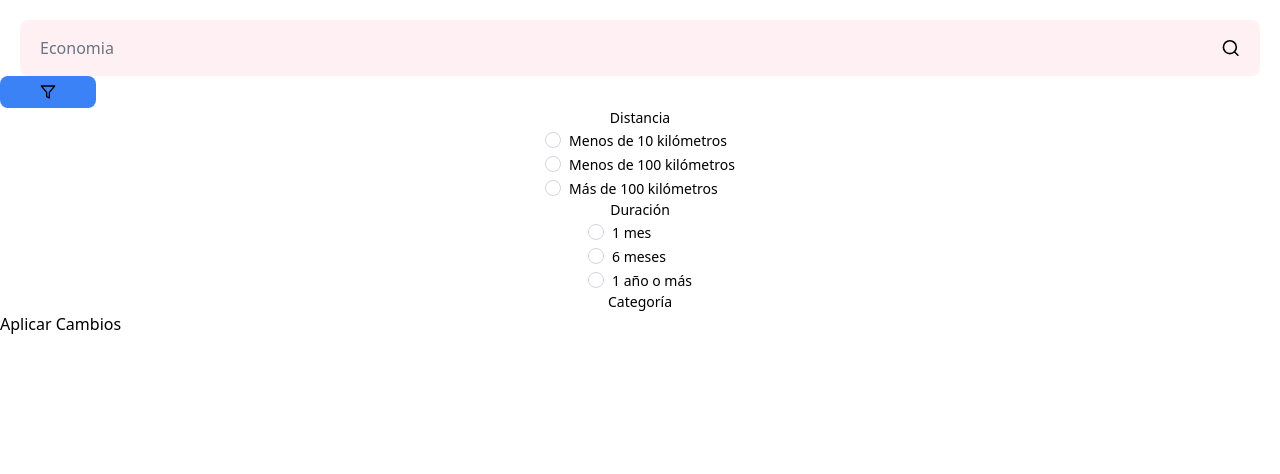
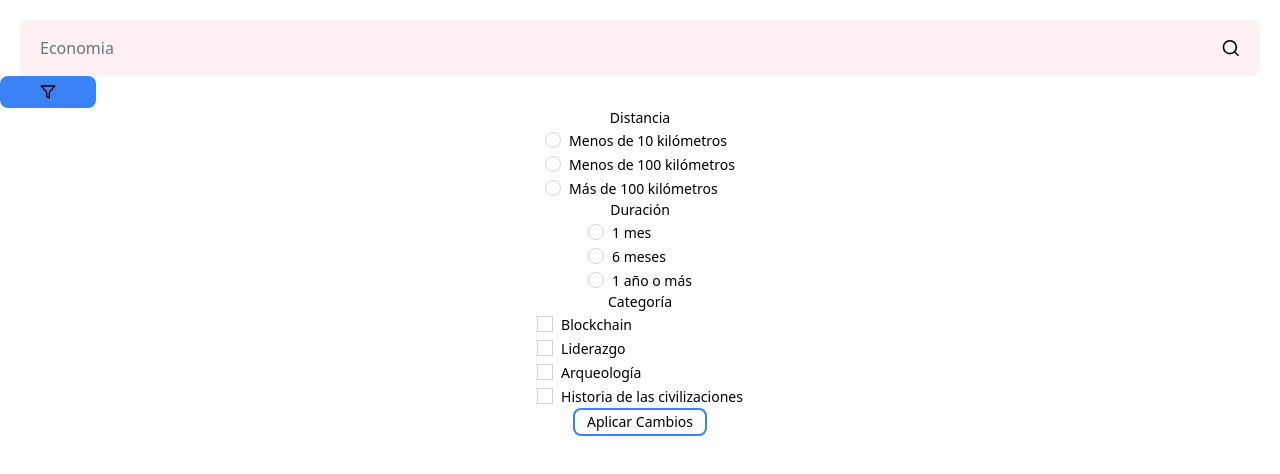
Before and after one commit to obnol/anylearn-web, a React (Create React App) app: page /search in a window 1280 px wide. Shown: the top 474 px of the page. Built offline with nearby package versions, Linux system fonts and the light colour scheme.

Commit message:
Added Checkboxes

```diff
--- a/src/App.jsx
+++ b/src/App.jsx
@@ -2,7 +2,7 @@ import React from 'react';
 import { Routes, Route } from 'react-router-dom';
 import { LinkedInCallback } from 'react-linkedin-login-oauth2';
 import LogIn from './app/auth/LogIn';
-import Search from './app/search/Search';
+import Search from './app/search/search';
 import Signup from './app/auth/SignUp';
 import Home from './app/home/Home';
 import Course from './app/course/Course';
--- a/src/app/search/components/filters.jsx
+++ b/src/app/search/components/filters.jsx
@@ -1,53 +1,40 @@
-import { Button, Checkbox, FormControlLabel, FormGroup, RadioGroup, Radio } from "@material-ui/core";
-import { render } from "@testing-library/react";
-import { root } from "postcss";
 
 import React, { useState } from "react";
+import Dummy from '../../dummy.json'
 import { FiFilter } from 'react-icons/fi';
 
-var opened = false;
-
-
-const displayHideFilters = (display) => {
-    display ? (
-        <div className='flex h-full w-full justify-center items-center'>
-            <p className='font-medium text-sm text-white'>Open</p>
-        </div>
-    ) : (
-        <div className='flex h-full w-full justify-center items-center'>
-            <p className='font-medium text-sm text-white'>Closed</p>
-        </div>
-    )
-}
+var Categories = ["Blockchain","Liderazgo","Arqueología","Historia de las civilizaciones"];
+var SearchResult = [];
+//const Duration = ["1 mes","6 meses","1 año"]
+//const Distance = ["Menos de 10 Kilómetros","Menos de 100 kilómetros","Más de 100 Kilómetros, dentro de España","Más de 100 Kilómetros, fuera de España"]
 
 const submitValues =
 {
     distance: 0,
     duration: 0,
-    category: []
+    category: [false,false,false,false]
 };
 
 const onValueChange = (event) => {
-    if (event.target.id == "distance") {
+    if (event.target.id === "distance") {
         submitValues.distance = event.target.value;
         console.log(submitValues.distance);
     }
-    else if (event.target.id == "duration") {
+    else if (event.target.id === "duration") {
         submitValues.duration = event.target.value;
     }
-    else if (event.target.id == "category") {
-
+    else if (event.target.id === "category") {
+        submitValues.category[event.target.id] = !submitValues.category[event.target.id];
     }
 };
 
 const onSubmit = (event) => {
-    if (event.target.id == "distance")
-        submitValues.distance = event.target.value;
+    console.log("submitted!");
+
 };
 
 const Filters = () => {
     const [display, setDisplay] = useState(true);
-
     return (
         <>
             <div
@@ -61,12 +48,12 @@ const Filters = () => {
             <div>
                 {
                     display ? (
-                        <>
+                        <div onSubmit={onSubmit}>
                             <div className='flex h-full w-full justify-center items-center'>
                                 <p className='font-medium text-sm text-black'>Distancia</p>
                             </div>
                             <div className="flex justify-center">
-                                <div onSubmit={onSubmit}>
+                                <div>
                                     <div className="form-check" onChange={onValueChange}>
                                         <input className="form-check-input appearance-none rounded-full h-4 w-4 border border-gray-300 bg-white checked:bg-blue-600 checked:border-blue-600 focus:outline-none transition duration-200 mt-1 align-top bg-no-repeat bg-center bg-contain float-left mr-2 cursor-pointer" type="radio" name="flexRadioDefault" value="<10" id="distance" />
                                         <label className="form-check-label inline-block font-medium text-sm text-black">
@@ -91,7 +78,7 @@ const Filters = () => {
                                 <p className='font-medium text-sm text-black'>Duración</p>
                             </div>
                             <div className="flex justify-center">
-                                <div onSubmit={onSubmit}>
+                                <div>
                                     <div className="form-check" onChange={onValueChange}>
                                         <input className="form-check-input appearance-none rounded-full h-4 w-4 border border-gray-300 bg-white checked:bg-blue-600 checked:border-blue-600 focus:outline-none transition duration-200 mt-1 align-top bg-no-repeat bg-center bg-contain float-left mr-2 cursor-pointer" type="radio" name="flexRadioDefault" value="1 mes" id="duration" />
                                         <label className="form-check-label inline-block font-medium text-sm text-black">
@@ -115,14 +102,35 @@ const Filters = () => {
                             <div className='flex h-full w-full justify-center items-center'>
                                 <p className='font-medium text-sm text-black'>Categoría</p>
                             </div>
-                            <button className="btn btn-default" type="submit">
-                                Aplicar Cambios
+                            <div className="flex justify-center">
+                                <div>
+                                    {
+                                        Categories.map((item, key) => (
+                                            <div className="form-check justify-center" onChange={onValueChange} key={key}>
+                                                <input className="form-check-input appearance-none h-4 w-4 border border-gray-300 bg-white checked:bg-blue-600 checked:border-blue-600 focus:outline-none transition duration-200 mt-1 align-top bg-no-repeat bg-center bg-contain float-left mr-2 cursor-pointer" type="checkbox" name={item} value={item} id={key} />
+                                                <label className="form-check-label inline-block font-medium text-sm text-black">
+                                                    {item}
+                                                </label>
+                                            </div>
+                                        ))
+                                    }
+                                </div>
+                            </div>
+                            <div className="flex justify-center">
+                            <button className="flex h-7 bg-white rounded-lg border-blue-500 border-2 items-center p-3" onClick={onSubmit} type="submit">
+                                <p className='font-medium text-sm text-black'>Aplicar Cambios</p>
                             </button>
-                        </>
+                            </div>
+                        </div>
                     ) : (
-                        <></>
+                        <div>
+
+                        </div>
                     )
                 }
+            </div>
+            <div>
+
             </div>
         </>
 
--- a/src/app/search/search.jsx
+++ b/src/app/search/search.jsx
@@ -1,6 +1,6 @@
 import { useEffect } from 'react';
 import SearchBar from '../home/components/SearchBar';
-import Filters from './components/Filters';
+import Filters from './components/filters';
 
 const Search = () =>
 {
```
